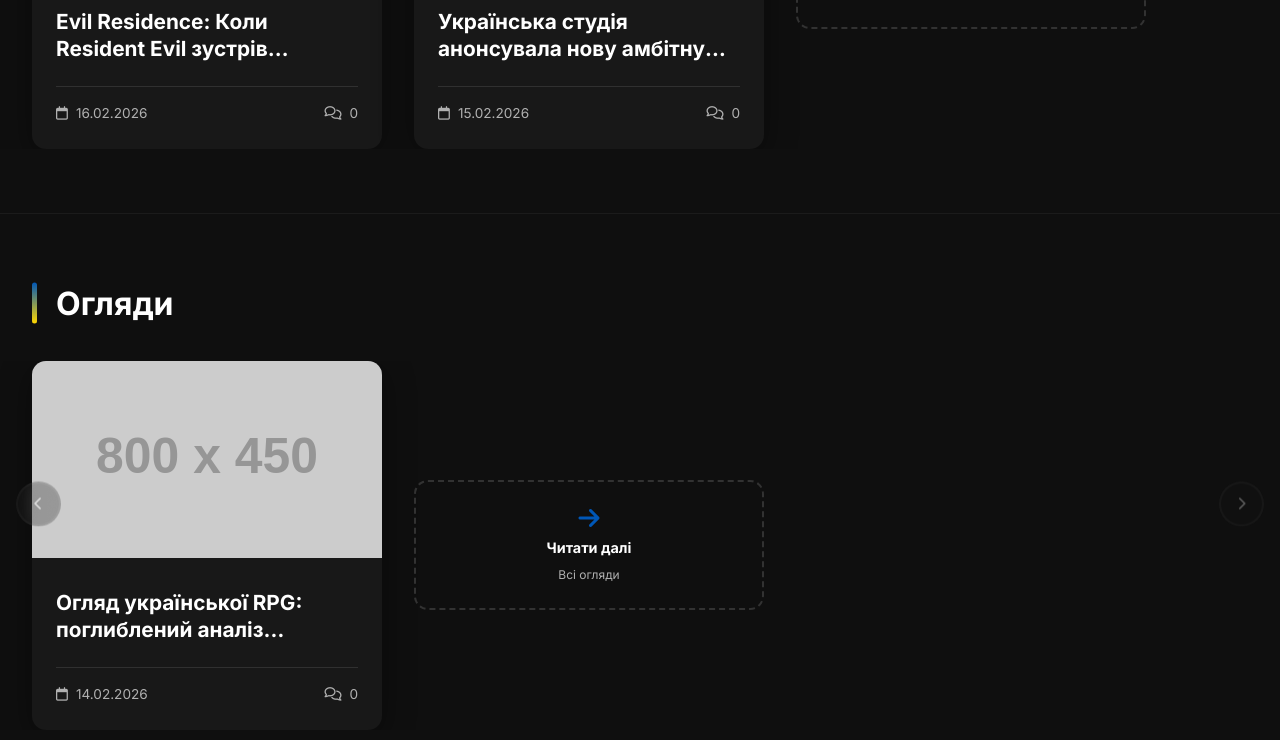
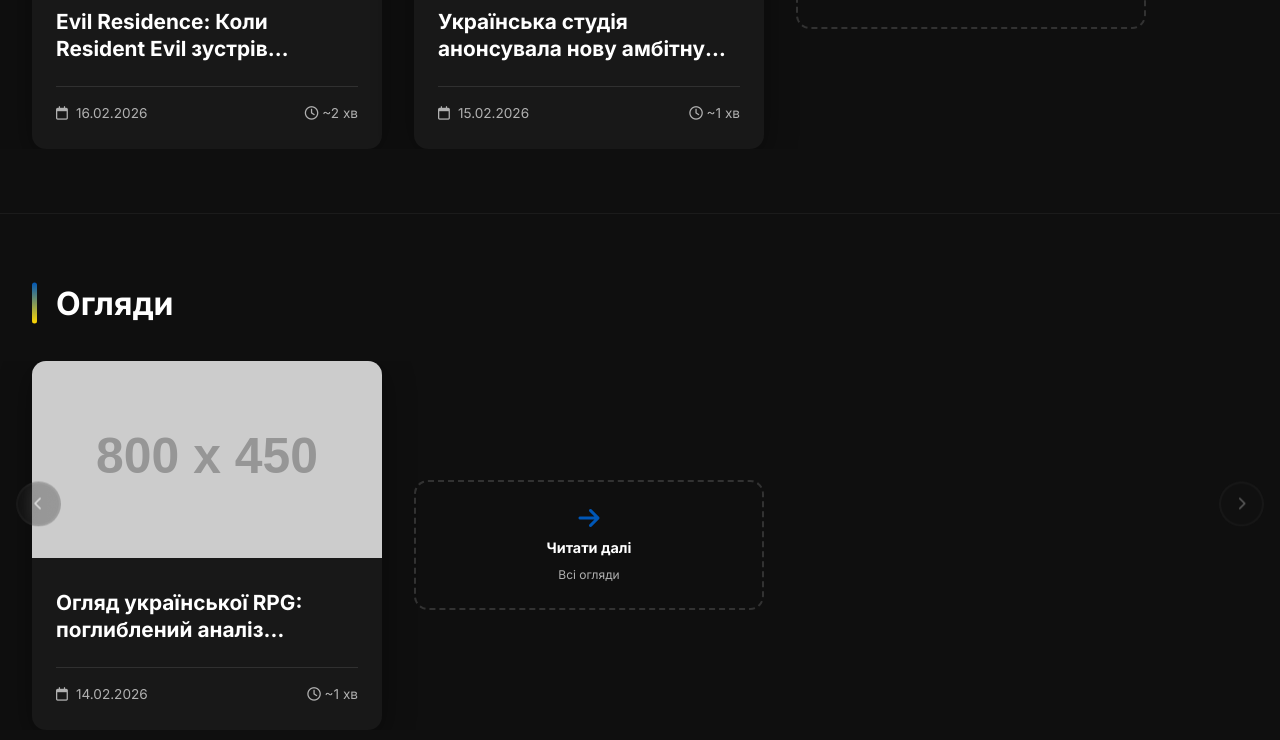
Before and after one commit to dovbush-media/dovbush-media.github.io, a Jekyll site: the page built from index.html, in a window 1280 px wide and 1400 px high. Shown: the part 545-1285 px from the top of the window. Built offline with Jekyll 4.4.1, drawn with Linux system fonts in a browser that asks for light colours; some of the changed text lies outside the part shown.

Commit message:
Update index.html

```diff
--- a/index.html
+++ b/index.html
@@ -30,7 +30,7 @@ description: Український ігровий блог про відеоі
             <p class="post-excerpt">{{ post.excerpt | strip_html | truncatewords: 20 }}</p>
             <div class="post-meta">
               <span class="post-date"><i class="far fa-calendar"></i> {{ post.date | date: "%d.%m.%Y" }}</span>
-              <span class="post-comments"><i class="far fa-comments"></i> 0</span>
+              <span class="post-read-time"><i class="far fa-clock"></i> ~{{ post.content | number_of_words | divided_by: 200 }} хв</span>
             </div>
           </div>
         </a>
@@ -77,7 +77,7 @@ description: Український ігровий блог про відеоі
             <p class="post-excerpt">{{ post.excerpt | strip_html | truncatewords: 20 }}</p>
             <div class="post-meta">
               <span class="post-date"><i class="far fa-calendar"></i> {{ post.date | date: "%d.%m.%Y" }}</span>
-              <span class="post-comments"><i class="far fa-comments"></i> 0</span>
+              <span class="post-read-time"><i class="far fa-clock"></i> ~{{ post.content | number_of_words | divided_by: 200 }} хв</span>
             </div>
           </div>
         </a>
@@ -124,7 +124,7 @@ description: Український ігровий блог про відеоі
             <p class="post-excerpt">{{ post.excerpt | strip_html | truncatewords: 20 }}</p>
             <div class="post-meta">
               <span class="post-date"><i class="far fa-calendar"></i> {{ post.date | date: "%d.%m.%Y" }}</span>
-              <span class="post-comments"><i class="far fa-comments"></i> 0</span>
+              <span class="post-read-time"><i class="far fa-clock"></i> ~{{ post.content | number_of_words | divided_by: 200 }} хв</span>
             </div>
           </div>
         </a>
@@ -171,7 +171,7 @@ description: Український ігровий блог про відеоі
             <p class="post-excerpt">{{ post.excerpt | strip_html | truncatewords: 20 }}</p>
             <div class="post-meta">
               <span class="post-date"><i class="far fa-calendar"></i> {{ post.date | date: "%d.%m.%Y" }}</span>
-              <span class="post-comments"><i class="far fa-comments"></i> 0</span>
+              <span class="post-read-time"><i class="far fa-clock"></i> ~{{ post.content | number_of_words | divided_by: 200 }} хв</span>
             </div>
           </div>
         </a>
@@ -206,7 +206,7 @@ description: Український ігровий блог про відеоі
         <div class="latest-meta">
           <span><i class="far fa-calendar"></i> {{ post.date | date: "%d.%m.%Y" }}</span>
           <span><i class="fas fa-folder"></i> {{ post.category }}</span>
-          <span><i class="far fa-comments"></i> 0</span>
+          <span class="post-read-time"><i class="far fa-clock"></i> ~{{ post.content | number_of_words | divided_by: 200 }} хв</span>
         </div>
       </div>
     </article>
```
